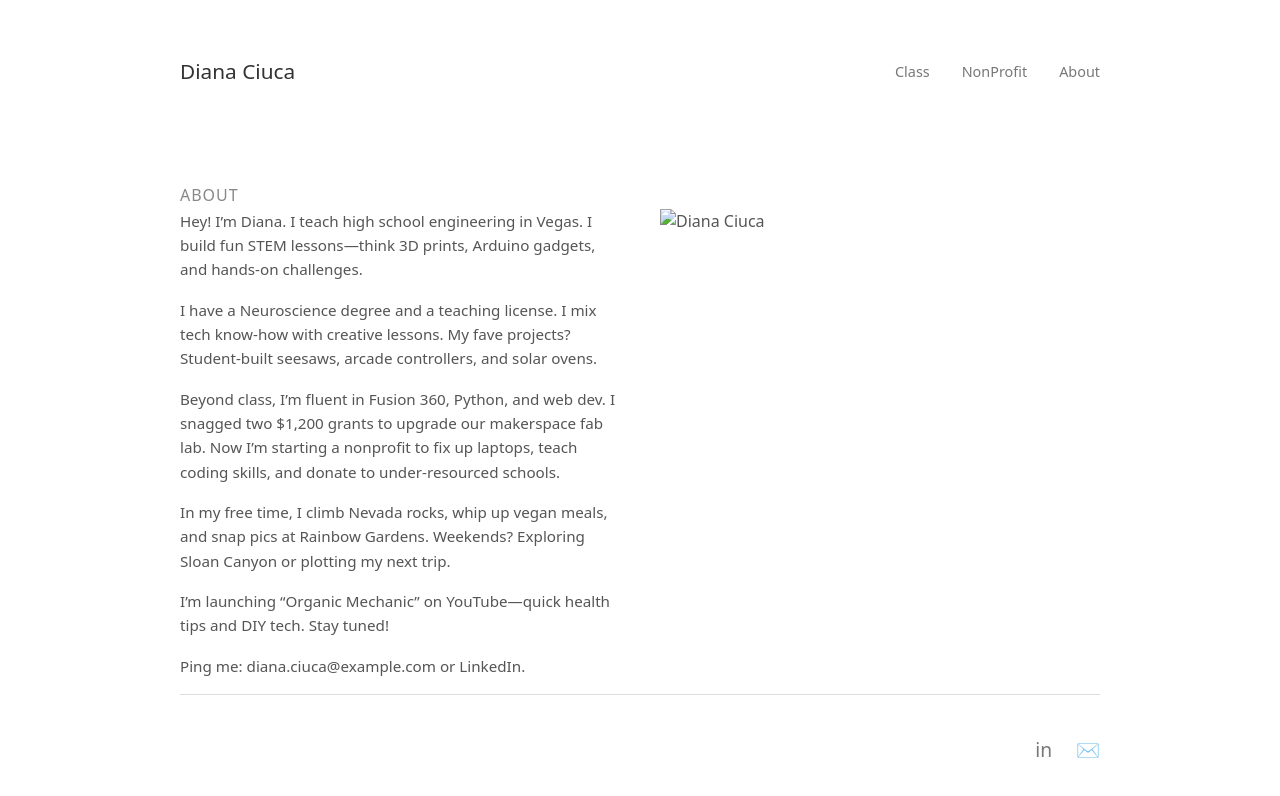
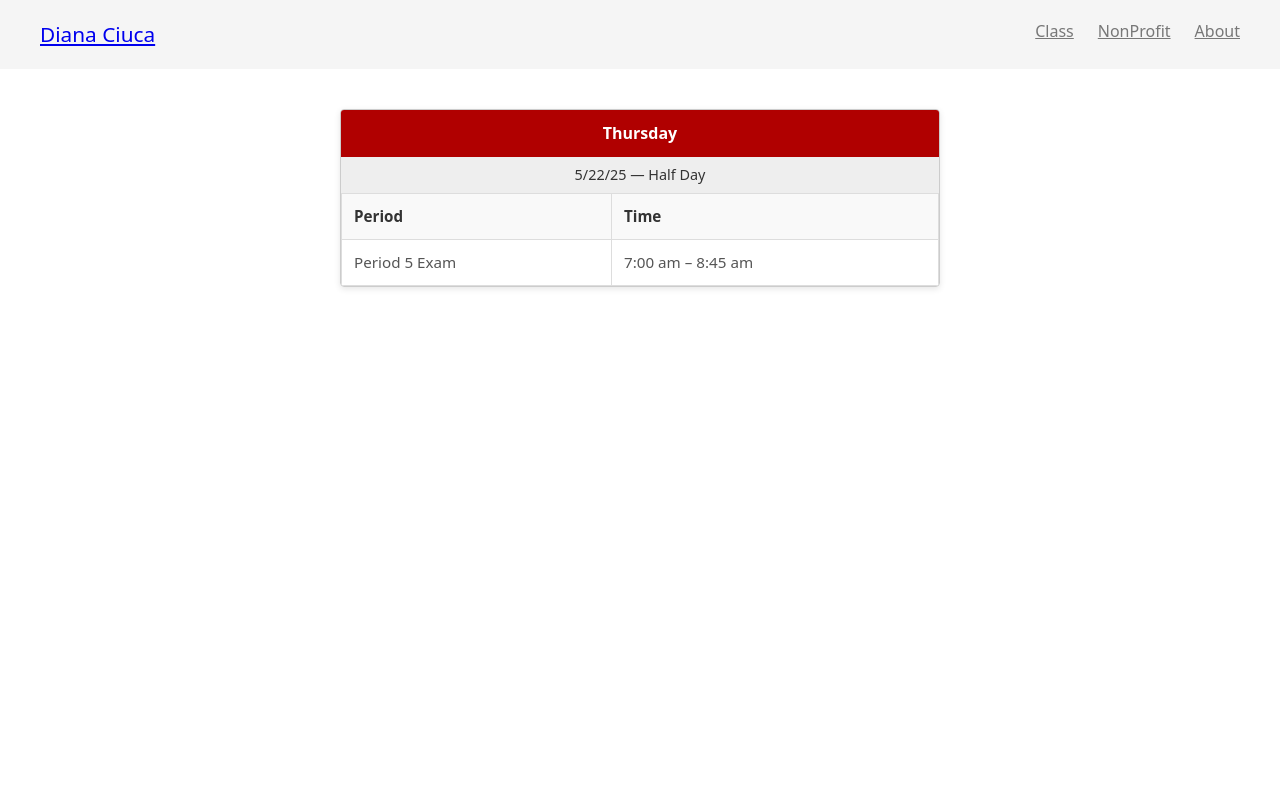
Before and after one commit to msciuca/tuesday_exam_sched, a plain HTML site: page index.html in a window 1280 px wide. Drawn offline with Linux system fonts and the light colour scheme.

Commit message:
Update index.html

```diff
--- a/index.html
+++ b/index.html
@@ -3,92 +3,68 @@
 <head>
   <meta charset="UTF-8" />
   <meta name="viewport" content="width=device-width, initial-scale=1.0" />
-  <title>Diana Ciuca – About</title>
+  <title>Diana Ciuca – Schedule</title>
   <style>
     /* Base resets */
     * { margin: 0; padding: 0; box-sizing: border-box; }
     body {
-      font-family: system-ui, -apple-system, BlinkMacSystemFont, 'Segoe UI', Roboto, 'Helvetica Neue', Arial, sans-serif;
+      font-family: system-ui, -apple-system, BlinkMacSystemFont, 'Segoe UI', Roboto, Arial, sans-serif;
       color: #555;
-      line-height: 1.6;
+      line-height: 1.4;
       background: #fff;
     }
-    a { text-decoration: none; color: inherit; }
 
-    /* Header/nav */
+    /* Header/nav (you can keep or remove) */
     .header {
-      padding: 55px 180px;
+      padding: 20px 40px;
       display: flex;
-      align-items: center;
       justify-content: space-between;
+      background: #f5f5f5;
     }
-    .logo {
-      font-size: 1.3rem;
-      font-weight: 500;
+    .logo { font-size: 1.3rem; font-weight: 500; }
+    .nav-links { display: flex; gap: 24px; list-style: none; }
+    .nav-links a { color: #777; }
+    .nav-links a:hover { color: #333; }
+
+    /* Schedule section */
+    .schedule {
+      max-width: 600px;
+      margin: 40px auto;
+      border: 1px solid #ccc;
+      border-radius: 4px;
+      overflow: hidden;
+      box-shadow: 0 2px 6px rgba(0,0,0,0.1);
+    }
+    .schedule-header {
+      background: #b00000;
+      color: #fff;
+      text-align: center;
+      padding: 12px 0;
+      font-weight: bold;
+      font-size: 1rem;
+    }
+    .schedule-subheader {
+      background: #eee;
+      color: #333;
+      text-align: center;
+      padding: 8px 0;
+      font-size: 0.9rem;
+    }
+    .schedule-table {
+      width: 100%;
+      border-collapse: collapse;
+    }
+    .schedule-table th,
+    .schedule-table td {
+      border: 1px solid #ddd;
+      padding: 12px;
+      text-align: left;
+      font-size: 0.95rem;
+    }
+    .schedule-table th {
+      background: #f9f9f9;
       color: #333;
     }
-    .nav-links {
-      display: flex;
-      gap: 32px;
-      font-size: 0.9rem;
-      color: #777;
-    }
-    .nav-links li { list-style: none; }
-    .nav-links a:hover { color: #333; }
-
-    /* Main content container */
-    .container {
-      display: flex;
-      max-width: none;
-      margin: 0;
-      padding: 0 180px;
-    }
-
-    /* Content columns */
-    .text {
-      flex: 1;
-      padding-right: 40px;
-    }
-    .text p {
-      margin-bottom: 16px;
-      font-size: 0.95rem;
-    }
-    .image {
-      flex: 1;
-    }
-    .image img {
-      width: 100%;
-      display: block;
-    }
-
-    /* About title */
-    .about-title {
-      margin-top: 40px;
-      margin-left: 180px;
-      font-size: 1rem;
-      font-weight: 500;
-      text-transform: uppercase;
-      color: #888;
-      letter-spacing: 1px;
-    }
-
-    /* Separator */
-    .separator {
-      border: none;
-      border-top: 1px solid #ddd;
-      margin: 0 180px 40px;
-    }
-
-    /* Footer */
-    .footer {
-      padding: 0 180px 24px;
-      display: flex;
-      justify-content: flex-end;
-      gap: 24px;
-      color: #777;
-      font-size: 1.2rem;
-    }
-    .footer a:hover { color: #333; }
   </style>
 </head>
 <body>
@@ -101,26 +77,24 @@
     </ul>
   </header>
 
-  <h2 class="about-title">About</h2>
-  <div class="container">
-      <div class="text">
-        <p>Hey! I’m Diana. I teach high school engineering in Vegas. I build fun STEM lessons—think 3D prints, Arduino gadgets, and hands-on challenges.</p>
-        <p>I have a Neuroscience degree and a teaching license. I mix tech know‑how with creative lessons. My fave projects? Student‑built seesaws, arcade controllers, and solar ovens.</p>
-        <p>Beyond class, I’m fluent in Fusion 360, Python, and web dev. I snagged two $1,200 grants to upgrade our makerspace fab lab. Now I’m starting a nonprofit to fix up laptops, teach coding skills, and donate to under‑resourced schools.</p>
-        <p>In my free time, I climb Nevada rocks, whip up vegan meals, and snap pics at Rainbow Gardens. Weekends? Exploring Sloan Canyon or plotting my next trip.</p>
-        <p>I’m launching “Organic Mechanic” on YouTube—quick health tips and DIY tech. Stay tuned!</p>
-        <p>Ping me: <a href="mailto:diana.ciuca@example.com">diana.ciuca@example.com</a> or <a href="https://linkedin.com/in/dianaciuca">LinkedIn</a>.</p>
-      </div>
-      <div class="image">
-        <img src="profile.jpg" alt="Diana Ciuca" />
-      </div>
-  </div>
-
-  <hr class="separator" />
-
-  <footer class="footer">
-    <a href="https://linkedin.com/in/dianaciuca" aria-label="LinkedIn">in</a>
-    <a href="mailto:diana.ciuca@example.com" aria-label="Email">✉️</a>
-  </footer>
+  <!-- Schedule section -->
+  <section class="schedule">
+    <div class="schedule-header">Thursday</div>
+    <div class="schedule-subheader">5/22/25 — Half Day</div>
+    <table class="schedule-table">
+      <thead>
+        <tr>
+          <th>Period</th>
+          <th>Time</th>
+        </tr>
+      </thead>
+      <tbody>
+        <tr>
+          <td>Period 5 Exam</td>
+          <td>7:00 am – 8:45 am</td>
+        </tr>
+      </tbody>
+    </table>
+  </section>
 </body>
 </html>
```
